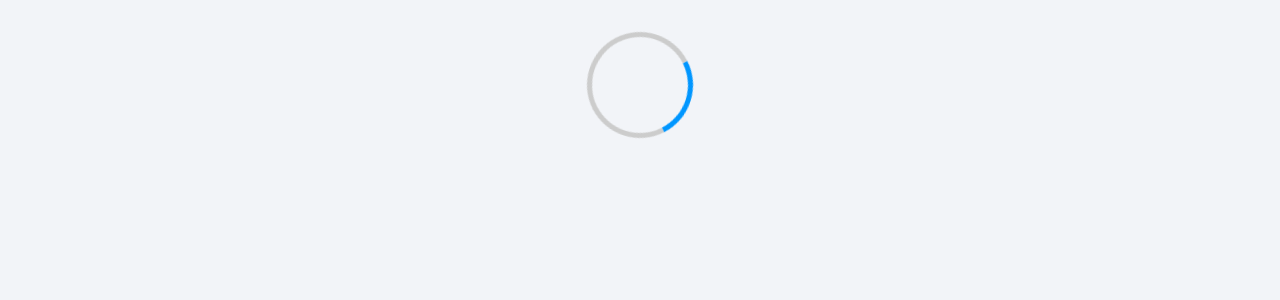
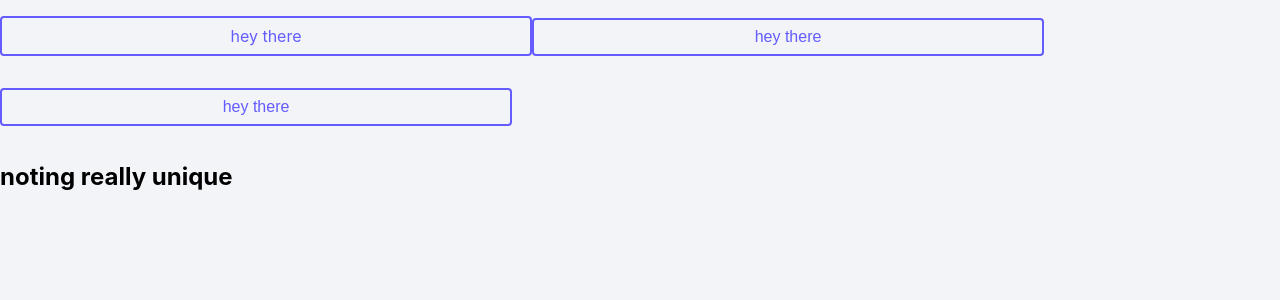
Before and after one commit to Grumppie/Styled-Components, a React (Create React App) app: page / in a window 1280 px wide. Shown: the top 300 px of the page. Built offline with nearby package versions, Linux system fonts and the light colour scheme.

Commit message:
macros for user friendly classNames

```diff
--- a/src/App.js
+++ b/src/App.js
@@ -3,9 +3,10 @@
 // import ComplexTitle from "./compnents/ComplexTitle";
 // import Card from "./compnents/Card";
 // import { useState } from 'react';
-import styled, { ThemeProvider } from 'styled-components';
+// import styled, { ThemeProvider } from 'styled-components';
+// import Loading from './compnents/Loading'
 import GlobalStyles from './Global'
-import Loading from './compnents/Loading'
+import { HipsterButton } from './compnents/Buttons'
 
 
 // const BaseTheme = {
@@ -33,8 +34,20 @@ function App() {
   return (
     <div className="App">
       <GlobalStyles />
-      <Loading />
+      <HipsterButton as="a" href="https://github.com/">
+        hey there
+      </HipsterButton>
+      <HipsterButton>
+        hey there
+      </HipsterButton>
+      <HipsterButton>
+        hey there
+      </HipsterButton>
+      <div>
+        <h2>noting really unique</h2>
+      </div>
       {/* <Card /> */}
+      {/* <Loading /> */}
     </div>
   );
 }
--- a/src/compnents/Buttons.js
+++ b/src/compnents/Buttons.js
@@ -1,4 +1,4 @@
-import styled from 'styled-components'
+import styled from 'styled-components/macro'
 
 export const BasicButton = styled.button`
     border: none;
@@ -15,5 +15,9 @@ export const BasicButton = styled.button`
 export const HipsterButton = styled(BasicButton)`
     width: 40%;
     background-color: transparent;
-    border: 2px solid white;
+    border: 2px solid #645cff;
+    color: #645cff;
+    display: inline-block;
+    text-decoration: none;
+    text-align: center;
 `
```
